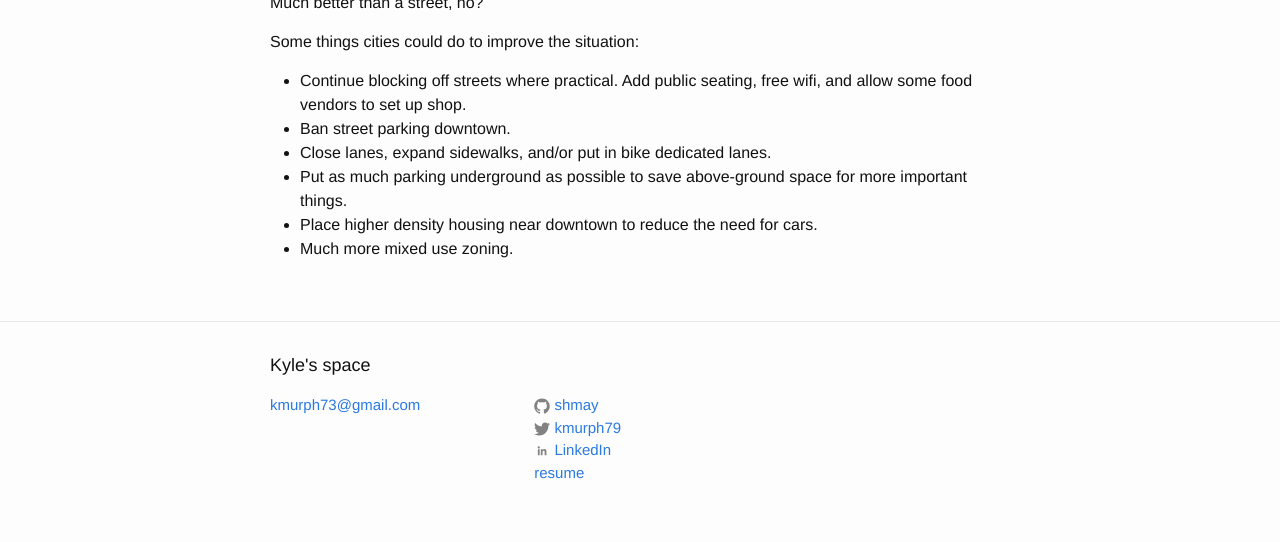
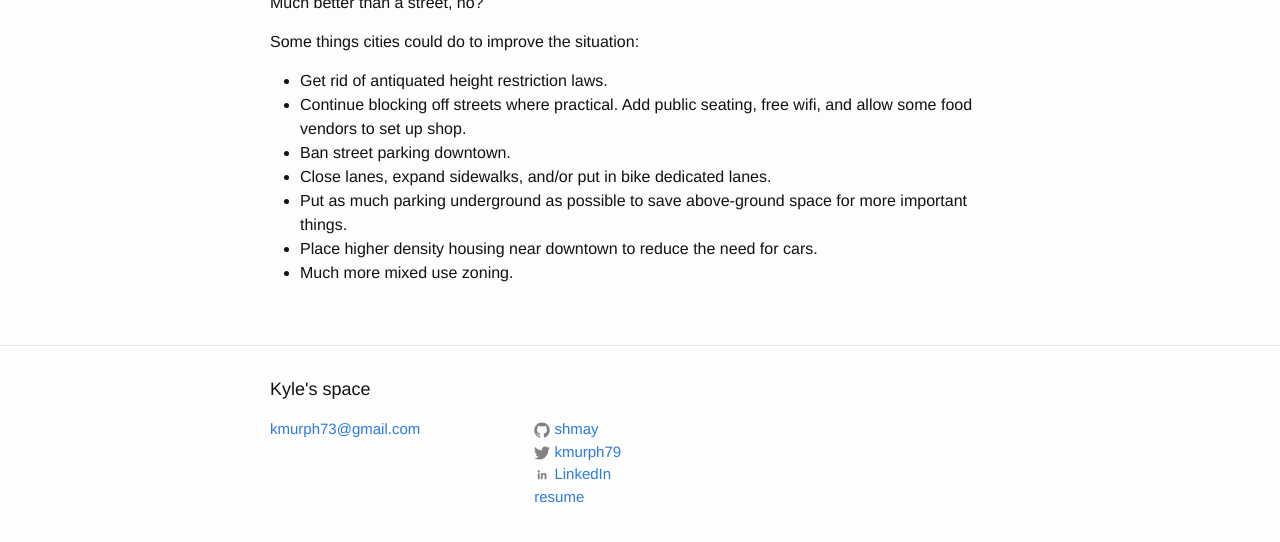
Before and after one commit to kmurph73/kmurph73.github.com, a Jekyll site: the page built from _posts/2016-02-03-slos-design.markdown, in a window 1280 px wide and 900 px high, scrolled down 4039 px, cut to the strip 332-874 px from the top of the window. Built offline with Jekyll 4.4.1, drawn with Linux system fonts in a browser that asks for light colours.

Commit message:
height restriction laws? cmon

```diff
--- a/_posts/2016-02-03-slos-design.markdown
+++ b/_posts/2016-02-03-slos-design.markdown
@@ -58,6 +58,7 @@ Much better than a street, no?
 
 Some things cities could do to improve the situation:
 
+* Get rid of antiquated height restriction laws.
 * Continue blocking off streets where practical.  Add public seating, free wifi, and allow some food vendors to set up shop.
 * Ban street parking downtown.
 * Close lanes, expand sidewalks, and/or put in bike dedicated lanes.
```
